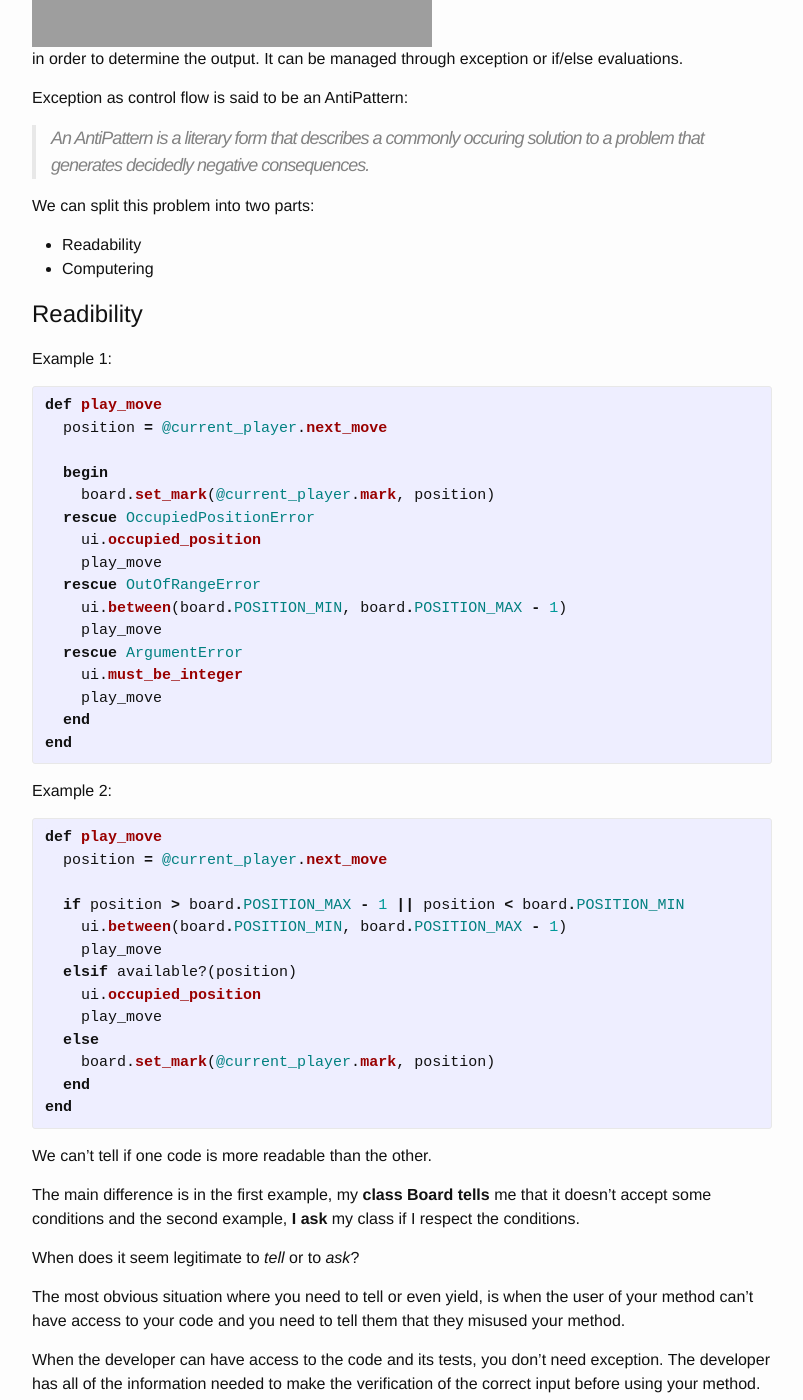
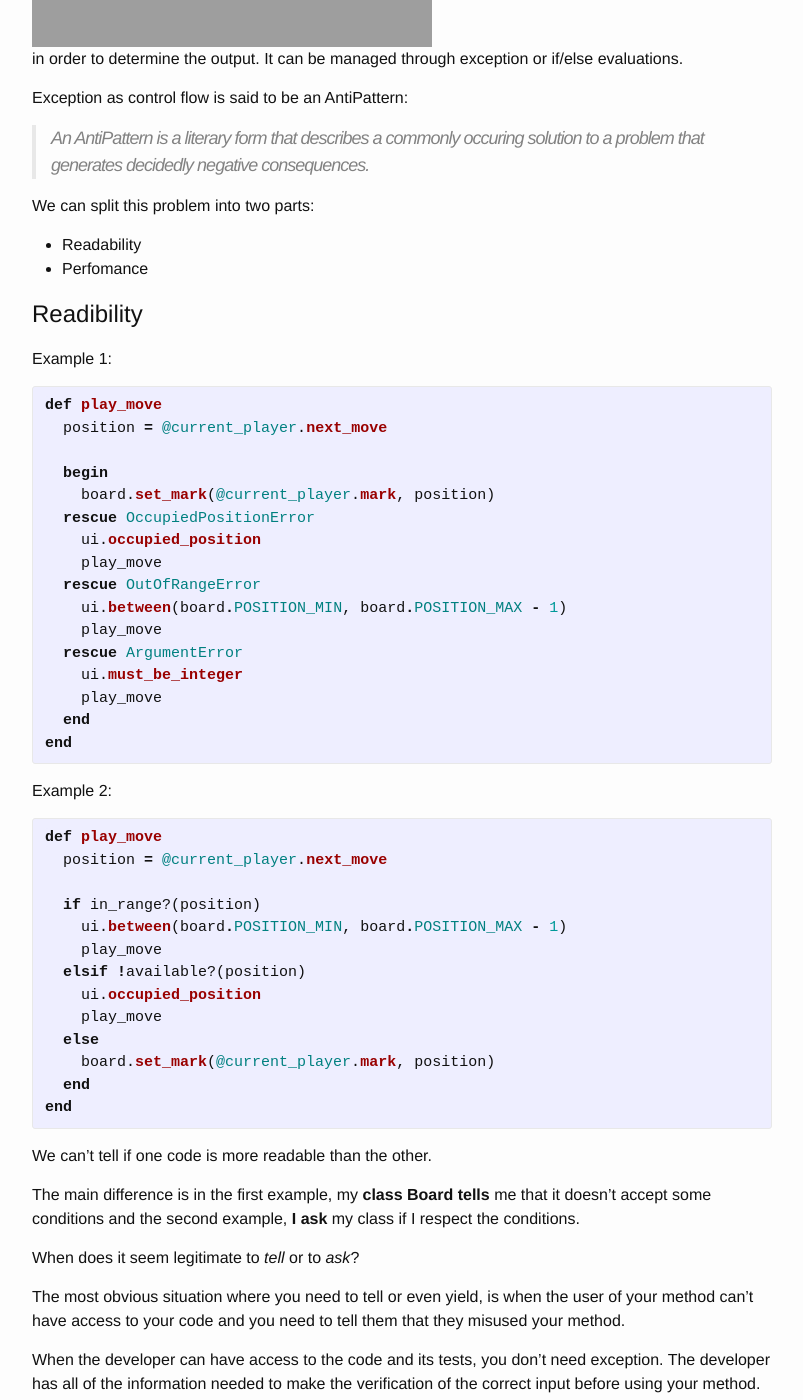
Before and after one commit to fabientownsend/fabientownsend.github.io, a Jekyll site: the page built from _posts/2016-09-23-exception-control-flow.markdown, in a window 1280 px wide and 1400 px high, scrolled down 495 px. Shown: the whole window, without its empty margins (238-1041 px from the left). Built offline with Jekyll 4.4.1, drawn with Linux system fonts in a browser that asks for light colours.

Commit message:
fix list and improve code readability

```diff
--- a/_posts/2016-09-23-exception-control-flow.markdown
+++ b/_posts/2016-09-23-exception-control-flow.markdown
@@ -17,7 +17,7 @@ Exception as control flow is said to be an AntiPattern:
 We can split this problem into two parts:
 
 - Readability
-- Computering
+- Perfomance
 
 # Readibility
 Example 1:
@@ -46,10 +46,10 @@ Example 2:
 def play_move
   position = @current_player.next_move
 
-  if position > board.POSITION_MAX - 1 || position < board.POSITION_MIN
+  if in_range?(position)
     ui.between(board.POSITION_MIN, board.POSITION_MAX - 1)
     play_move
-  elsif available?(position)
+  elsif !available?(position)
     ui.occupied_position
     play_move
   else
```
